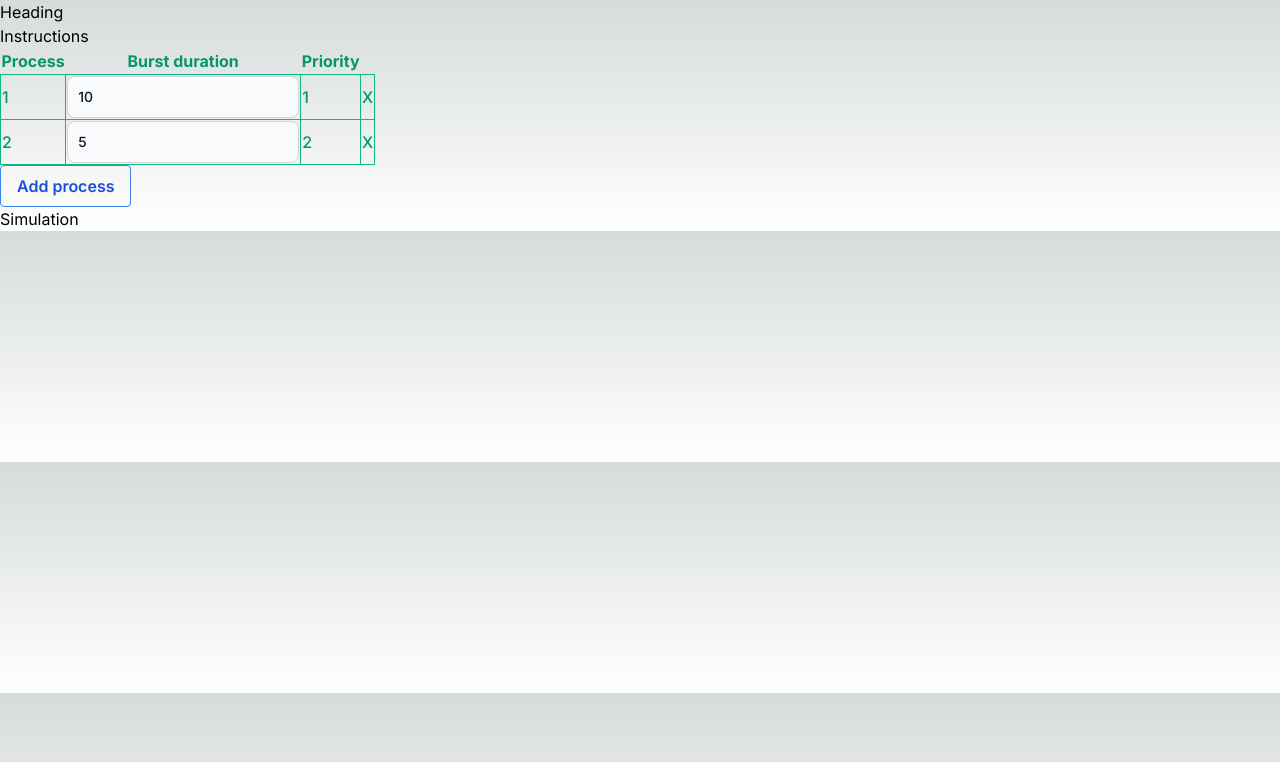
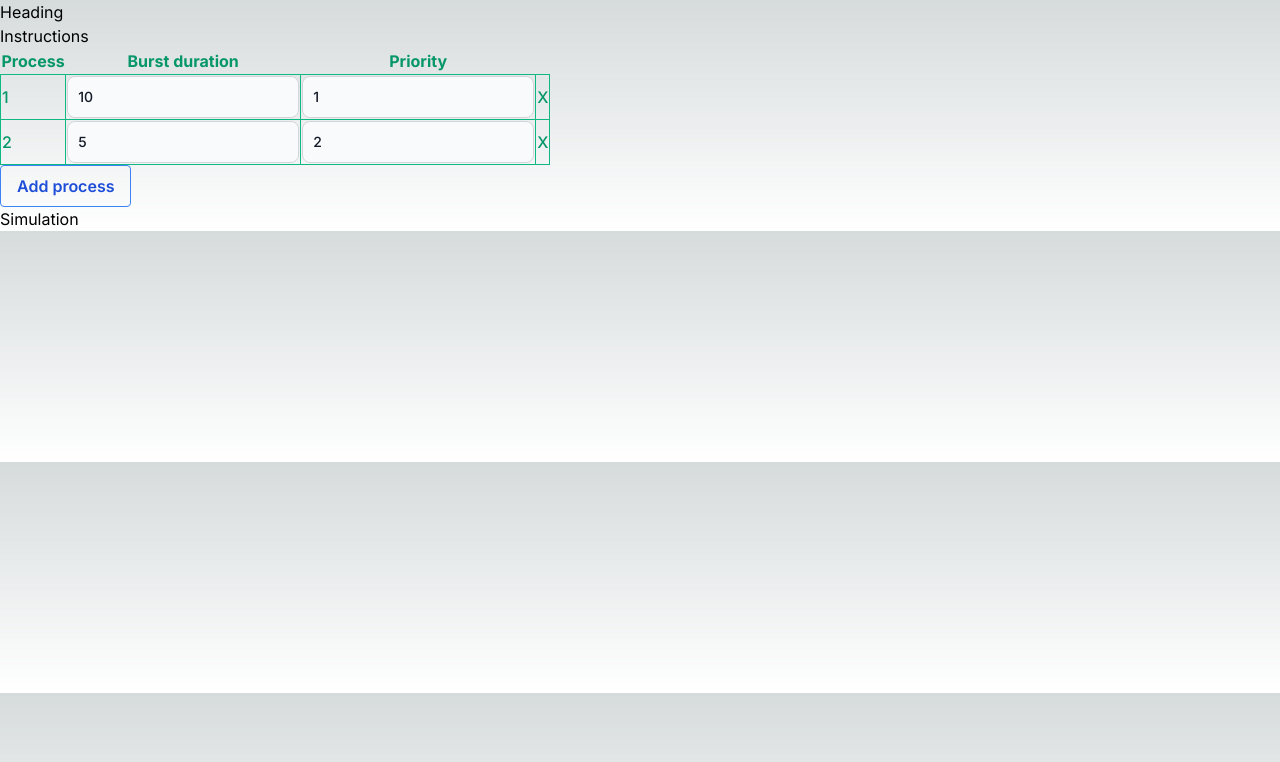
Before and after one commit to Ammce/queue-simulation-networks-project, a Next.js app: page /home in a window 1280 px wide. Shown: the top 762 px of the page. Built offline with nearby package versions, Linux system fonts and the light colour scheme.

Commit message:
feat: priority set

```diff
--- a/src/app/home/page.tsx
+++ b/src/app/home/page.tsx
@@ -19,12 +19,22 @@ const Page = () => {
     setProcesses(fakeProcesses);
   }, []);
 
-  const handleBurstDurationChange = (
-    e: ChangeEvent<HTMLInputElement>,
-    index: number,
-  ) => {
+  const handleChange = (e: ChangeEvent<HTMLInputElement>, index: number) => {
     const newProcesses = [...processes];
-    newProcesses[index].burstDuration = e.target.value;
+    newProcesses[index] = {
+      ...newProcesses[index],
+      [e.target.name]: e.target.value,
+    };
+    setProcesses(newProcesses);
+  };
+
+  const removeProcess = (processIndex: number) => {
+    let newProcesses = [...processes];
+    newProcesses.splice(processIndex, 1);
+    newProcesses = newProcesses.map((process, index) => ({
+      ...process,
+      id: index + 1,
+    }));
     setProcesses(newProcesses);
   };
 
@@ -59,19 +69,27 @@ const Page = () => {
                     </td>
                     <td className="border border-emerald-500  text-emerald-600 font-medium">
                       <input
-                        type="text"
+                        type="number"
                         value={String(process.burstDuration)}
                         className="bg-gray-50 border border-gray-300 text-gray-900 text-sm rounded-lg focus:ring-blue-500 focus:border-blue-500 block w-full p-2.5 dark:bg-gray-700 dark:border-gray-600 dark:placeholder-gray-400 dark:text-white dark:focus:ring-blue-500 dark:focus:border-blue-500"
                         placeholder="10s"
                         required
-                        onChange={(e) => handleBurstDurationChange(e, index)}
+                        name="burstDuration"
+                        onChange={(e) => handleChange(e, index)}
                       />
                     </td>
                     <td className="border border-emerald-500  text-emerald-600 font-medium">
-                      {process.priority}
+                      <input
+                        type="number"
+                        value={String(process.priority)}
+                        className="bg-gray-50 border border-gray-300 text-gray-900 text-sm rounded-lg focus:ring-blue-500 focus:border-blue-500 block w-full p-2.5 dark:bg-gray-700 dark:border-gray-600 dark:placeholder-gray-400 dark:text-white dark:focus:ring-blue-500 dark:focus:border-blue-500"
+                        placeholder="10s"
+                        name="priority"
+                        onChange={(e) => handleChange(e, index)}
+                      />
                     </td>
                     <td className="border border-emerald-500  text-emerald-600 font-medium">
-                      X
+                      <span onClick={() => removeProcess(index)}>X</span>
                     </td>
                   </tr>
                 );
```
